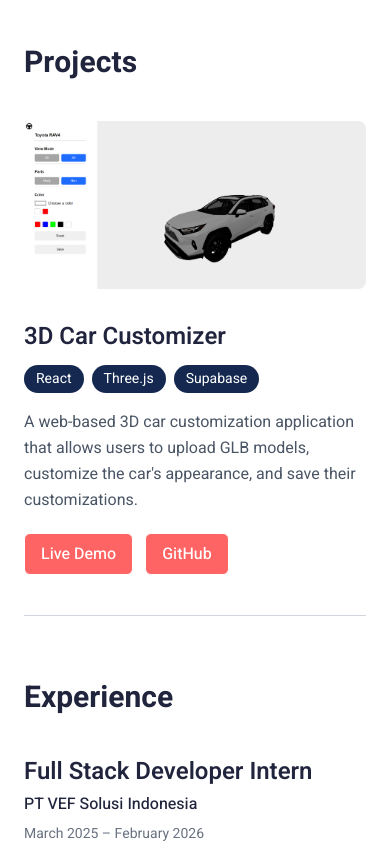
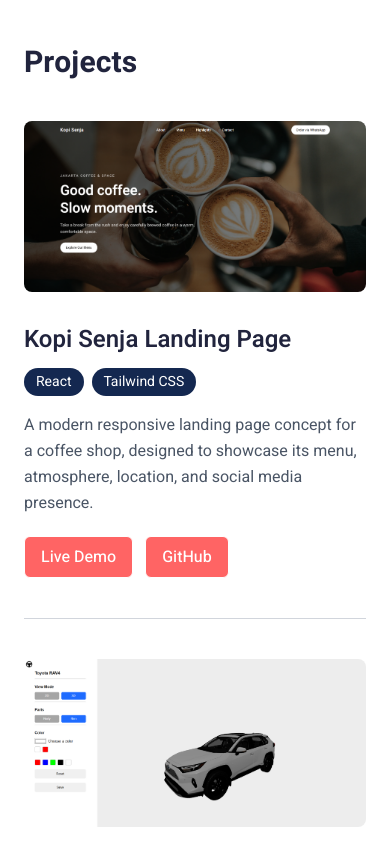
Before and after one commit to DevinChia/portfolio-devin, a React (Vite) app: page / in a window 390 px wide. Shown: the part 1520-2364 px from the top of the page. Built offline with nearby package versions, Linux system fonts and the light colour scheme.

Commit message:
update: polish mobile version and added kopi senja project

```diff
--- a/src/components/Contacts.jsx
+++ b/src/components/Contacts.jsx
@@ -25,7 +25,7 @@
             target="_blank"
             rel="noopener noreferrer"
             aria-label="WhatsApp"
-            className="transition-transform hover:-translate-y-1"
+            className="transition-transform hover:-translate-y-1 active:scale-90"
           >
             <img
               src={whatsappIcon}
@@ -40,7 +40,7 @@
             target="_blank"
             rel="noopener noreferrer"
             aria-label="Instagram"
-            className="transition-transform hover:-translate-y-1"
+            className="transition-transform hover:-translate-y-1 active:scale-90"
           >
             <img
               src={instagramIcon}
@@ -55,7 +55,7 @@
             target="_blank"
             rel="noopener noreferrer"
             aria-label="LinkedIn"
-            className="transition-transform hover:-translate-y-1"
+            className="transition-transform hover:-translate-y-1 active:scale-90"
           >
             <img
               src={linkedinIcon}
@@ -68,7 +68,7 @@
           <a
             href="mailto:devinchia777@gmail.com"
             aria-label="Email"
-            className="transition-transform hover:-translate-y-1"
+            className="transition-transform hover:-translate-y-1 active:scale-90"
           >
             <img
               src={emailIcon}
--- a/src/components/Hero.jsx
+++ b/src/components/Hero.jsx
@@ -33,7 +33,7 @@
           <a
             href="/CV-Devin.pdf"
             download
-            className="mt-7 inline-block rounded-lg bg-[#FF6464] px-6 py-3 font-semibold text-white transition-all hover:-translate-y-0.5 hover:bg-[#e95757]"
+            className="mt-7 inline-block rounded-lg bg-[#FF6464] px-6 py-3 font-semibold text-white transition-all hover:-translate-y-0.5 hover:bg-[#e95757] active:scale-95"
           >
             Download CV
           </a>
--- a/src/components/ProjectCard.jsx
+++ b/src/components/ProjectCard.jsx
@@ -32,7 +32,7 @@
             href={liveLink}
             target="_blank"
             rel="noopener noreferrer"
-            className="rounded-md border bg-[#FF6464] px-4 py-2 font-medium text-white transition-all hover:-translate-y-0.5 hover:bg-[#e95757]"
+            className="rounded-md border bg-[#FF6464] px-4 py-2 font-medium text-white transition-all hover:-translate-y-0.5 hover:bg-[#e95757] active:scale-95"
           >
             Live Demo
           </a>
@@ -41,7 +41,7 @@
             href={githubLink}
             target="_blank"
             rel="noopener noreferrer"
-            className="rounded-md border bg-[#FF6464] px-4 py-2 font-medium text-white transition-all hover:-translate-y-0.5 hover:bg-[#e95757]"
+            className="rounded-md border bg-[#FF6464] px-4 py-2 font-medium text-white transition-all hover:-translate-y-0.5 hover:bg-[#e95757] active:scale-95"
           >
             GitHub
           </a>
--- a/src/components/Projects.jsx
+++ b/src/components/Projects.jsx
@@ -1,4 +1,5 @@
 import carCustomizerImage from "../assets/car-customizer.png"
+import kopiSenjaImage from "../assets/kopi-senja.png"
 import ProjectCard from "./ProjectCard"
 
 function Projects() {
@@ -8,6 +9,15 @@
         <h2 className="text-3xl font-bold md:text-4xl">
           Projects
         </h2>
+
+        <ProjectCard
+          image={kopiSenjaImage}
+          title="Kopi Senja Landing Page"
+          tags={["React", "Tailwind CSS"]}
+          description="A modern responsive landing page concept for a coffee shop, designed to showcase its menu, atmosphere, location, and social media presence."
+          liveLink="https://kopi-senja-cafe.vercel.app"
+          githubLink="https://github.com/DevinChia/kopi-senja-landing-page"
+        />
 
         <ProjectCard
           image={carCustomizerImage}
--- a/src/components/Skills.jsx
+++ b/src/components/Skills.jsx
@@ -36,7 +36,7 @@
           {skills.map((skill) => (
             <div
               key={skill.name}
-              className="flex w-[calc(50%-0.5rem)] flex-col items-center justify-center rounded-lg bg-white p-5 text-center shadow-sm transition hover:-translate-y-1 hover:shadow-md md:w-[calc(25%-0.75rem)]"
+              className="flex w-[calc(50%-0.5rem)] flex-col items-center justify-center rounded-lg bg-white p-5 text-center shadow-sm transition-all hover:-translate-y-1 hover:shadow-md md:w-[calc(25%-0.75rem)]"
             >
               <img
                 src={skill.icon}
```
Also changed, not shown: src/assets/kopi-senja.png (added).
